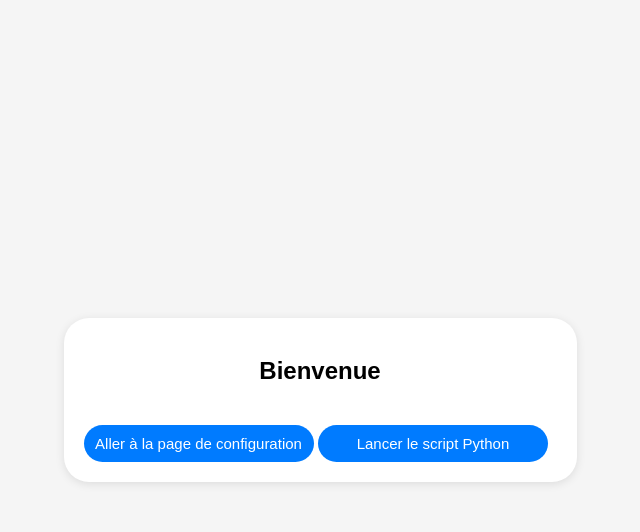
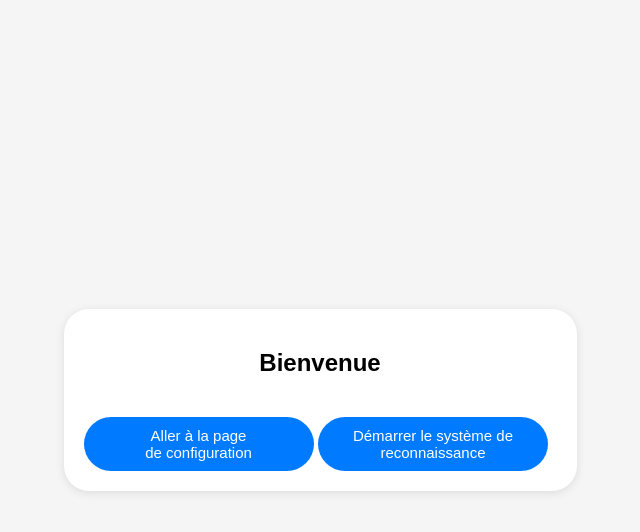
Before and after one commit to dRAOUF1/rpi-config, a Flask app: page / in a window 1280 px wide. Shown: the top 532 px of the page, without its empty margins (320-960 px from the left). Run offline with Flask 3, Linux system fonts and the light colour scheme.

Commit message:
Update index.html

```diff
--- a/templates/index.html
+++ b/templates/index.html
@@ -22,8 +22,8 @@
 <body>
     <div class="container">
         <h2>Bienvenue</h2>
-        <button class="home-button" onclick="redirectToConfigPage()">Aller à la page de configuration</button>
-        <button class="home-button" onclick="runPythonScript()">Lancer le script Python</button>
+        <button class="home-button" onclick="redirectToConfigPage()">Aller à la page<br> de configuration</button>
+        <button class="home-button" onclick="runPythonScript()">Démarrer le système de reconnaissance</button>
     </div>
 </body>
 </html>
```
